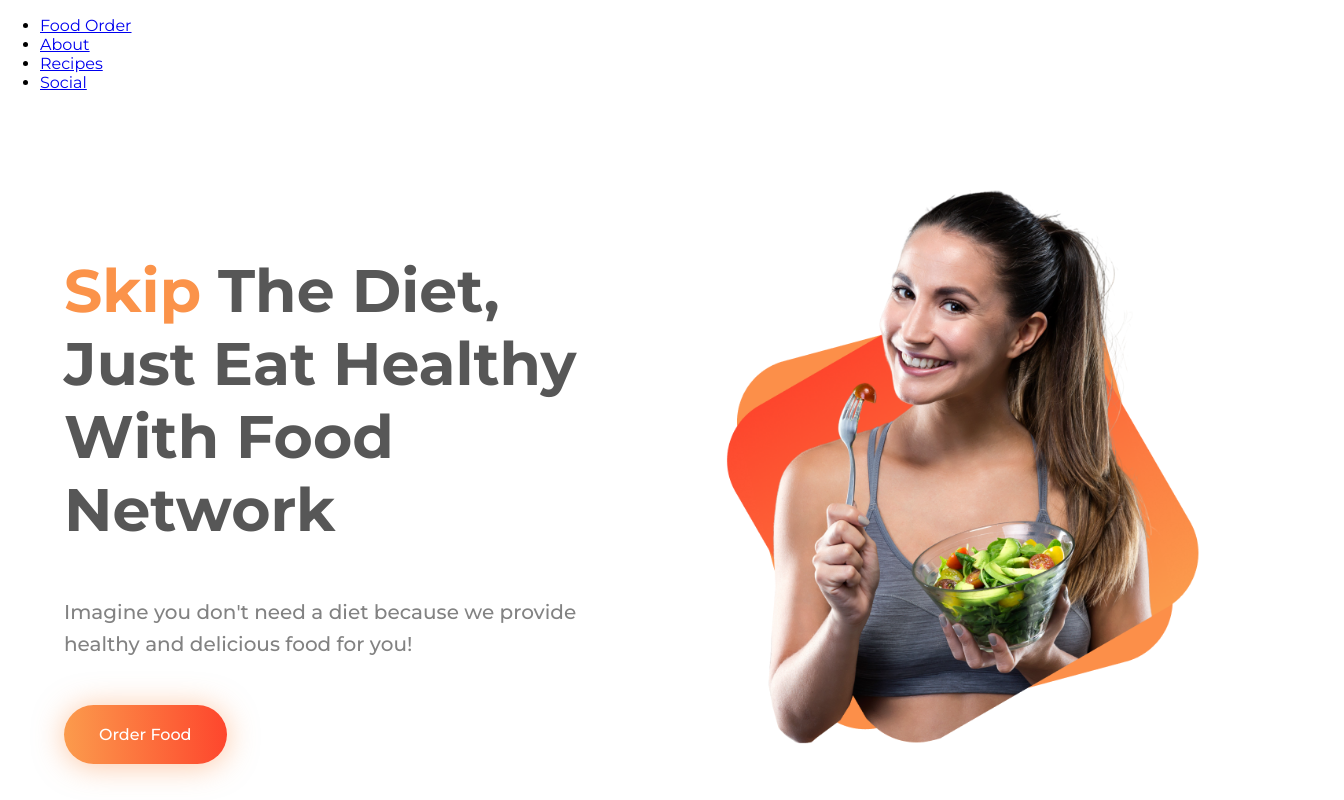
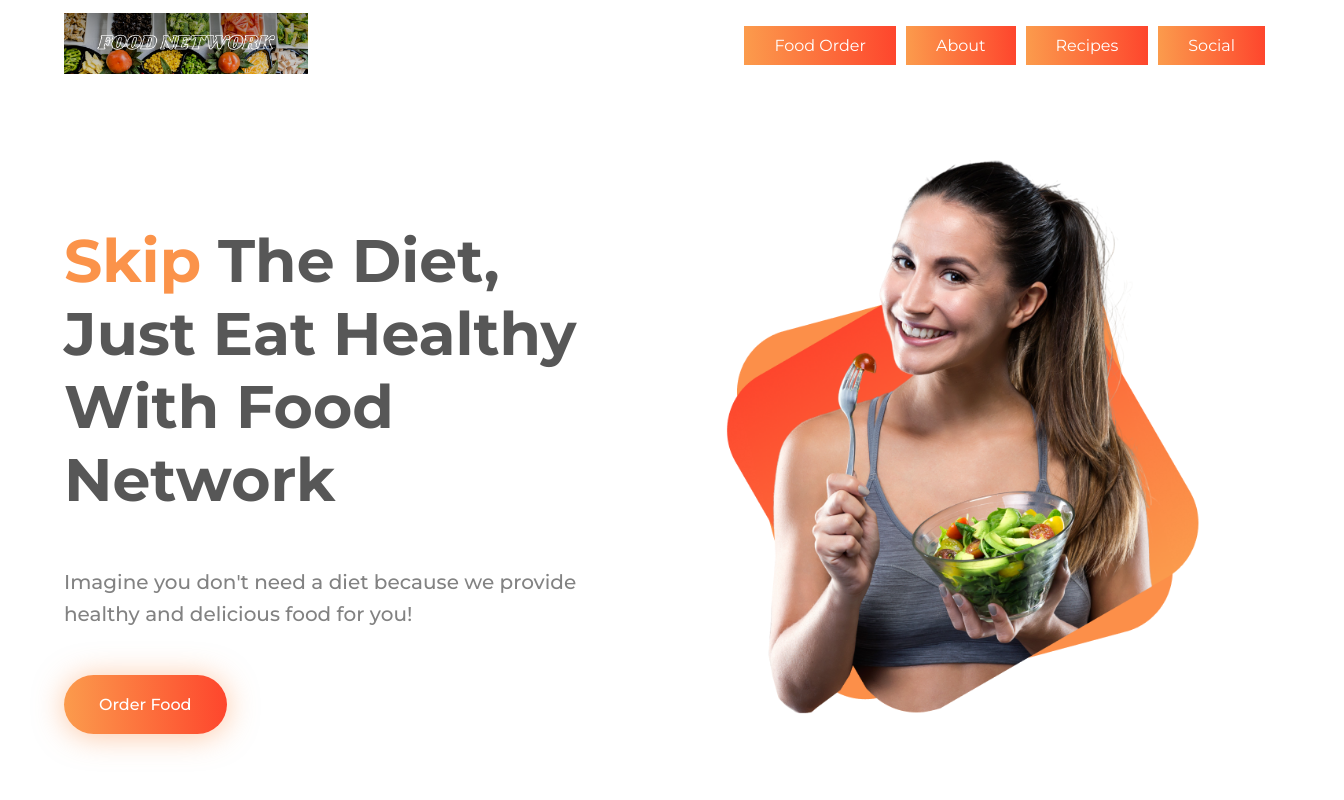
Before and after one commit to KamrulHasan11/food-network, a plain HTML site: page index.html in a window 1280 px wide. Shown: the top 800 px of the page, 1344 px wide, since content can reach past the window. Drawn offline with Linux system fonts and the light colour scheme.

Commit message:
Final codes added

```diff
--- a/index.html
+++ b/index.html
@@ -15,7 +15,10 @@
 <body>
     <!-- Nav Menu Section HTML -->
     <section class="nav">
-        <div>
+        <div class="brand-icon">
+            <a href=""><img src="images/shapes/food-network-icon.png" alt="Brand Icon"></a>
+        </div>
+        <div class="menu">
             <ul>
                 <li><a href="#">Food Order</a></li>
                 <li><a href="#">About</a></li>
--- a/style.css
+++ b/style.css
@@ -11,6 +11,40 @@ body p{
 .section-flex{
     display: flex;
 }
+
+/*** Menu Section CSS ***/
+.menu{
+    margin-left: 18%;
+}
+.nav{
+    overflow: hidden;
+    display: flex;
+    width: 100%;
+    margin: 1% 5% 0% 5%;
+    align-items: center;
+}
+.nav ul{
+    list-style-type: none;
+    margin: 0px;
+}
+.nav ul li{
+    float: left;
+    padding: 10px 30px;
+    background: linear-gradient(88.33deg, #FBA24F -7.64%, #FF1E1E 145.94%);
+    margin-left: 10px;
+}
+.nav ul li:hover{
+    cursor: pointer;
+    background: linear-gradient(88.33deg, #FF1E1E -7.64%, #FBA24F 145.94%);
+}
+.nav ul li a{
+    text-decoration: none;
+    color: #fff;
+}
+.nav img{
+    width: 61%;
+}
+
 /*** Food Order Section CSS ***/
 .food-order{
     padding: 70px 0px;
```
Also changed, not shown: images/food/bg-foods.jpg (added), images/shapes/food-network-icon.png (added), images/shapes/food-network.png (added).
